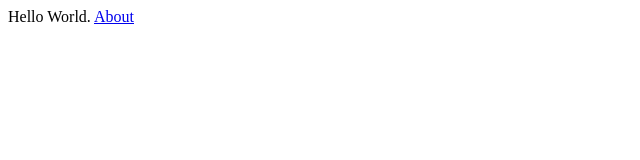
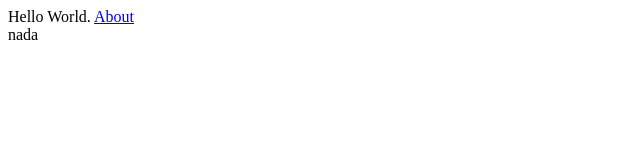
Before and after one commit to ajtran/nextnetlifyhelloworld, a Next.js app: page / in a window 1280 px wide. Shown: the top 160 px of the page, without its empty margins (0-640 px from the left). Built offline with nearby package versions, Linux system fonts and the light colour scheme.

Commit message:
add seeing git sha

```diff
--- a/pages/index.js
+++ b/pages/index.js
@@ -1,4 +1,6 @@
 import Link from 'next/link'
+
+const sha = process.env.NEXT_PUBLIC_SHA ? process.env.NEXT_PUBLIC_SHA : 'nada'
 
 export default function IndexPage() {
   return (
@@ -7,6 +9,7 @@ export default function IndexPage() {
       <Link href="/about">
         <a>About</a>
       </Link>
+      <div>{sha}</div>
     </div>
   )
 }
```
